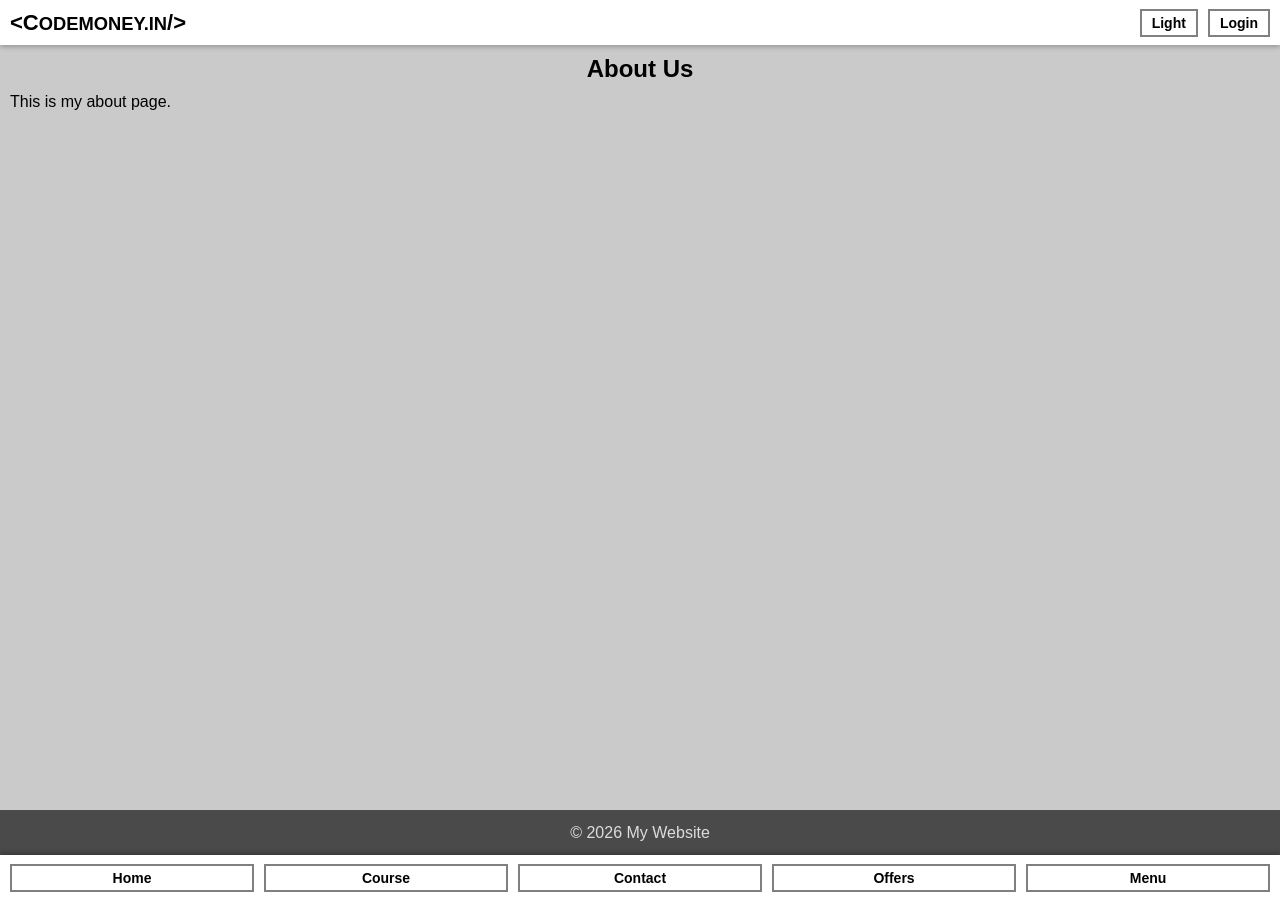
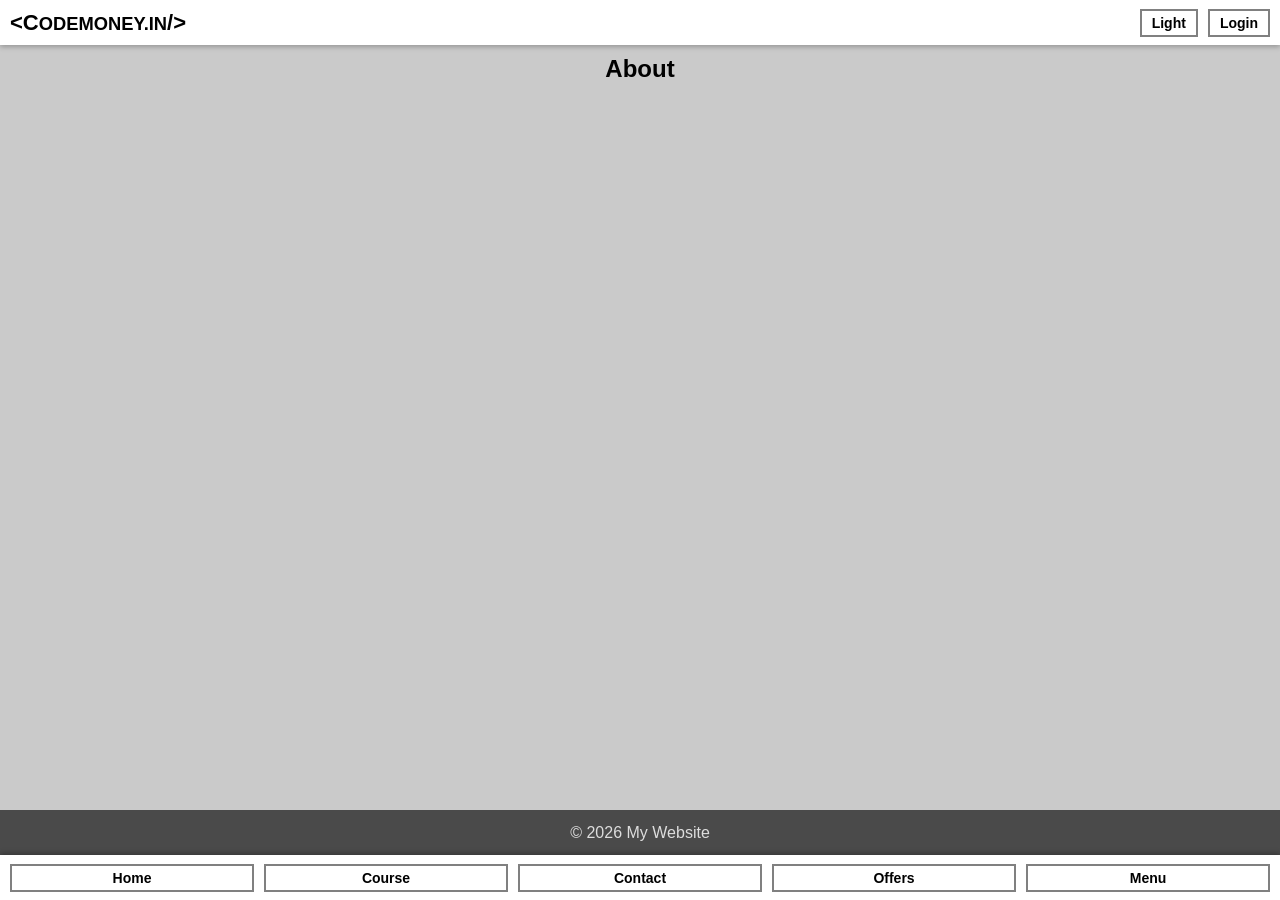
Before and after one commit to naahchi/testing, a Jekyll site: the page built from about/index.html, in a window 1280 px wide. Built offline with Jekyll 4.4.1, drawn with Linux system fonts in a browser that asks for light colours.

Commit message:
Update index.html

```diff
--- a/about/index.html
+++ b/about/index.html
@@ -1,8 +1,7 @@
 ---
 layout: default
-title: About Codemoney
 permalink: /about/
+title: Codemoney About
 ---
 
-<h2>About Us</h2>
-<p>This is my about page.</p>
+<h2>About</h2>
```
